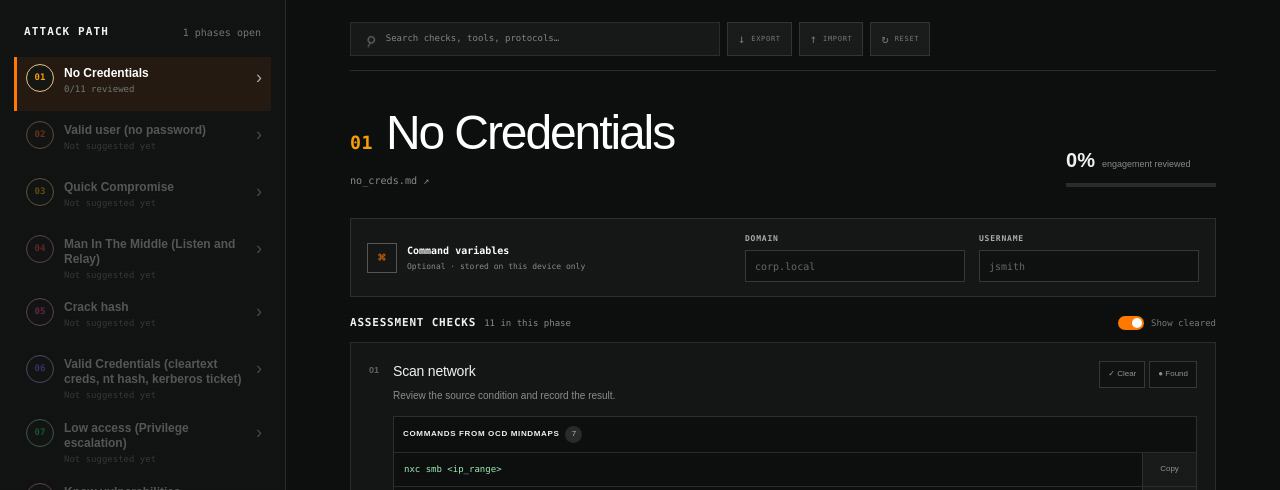
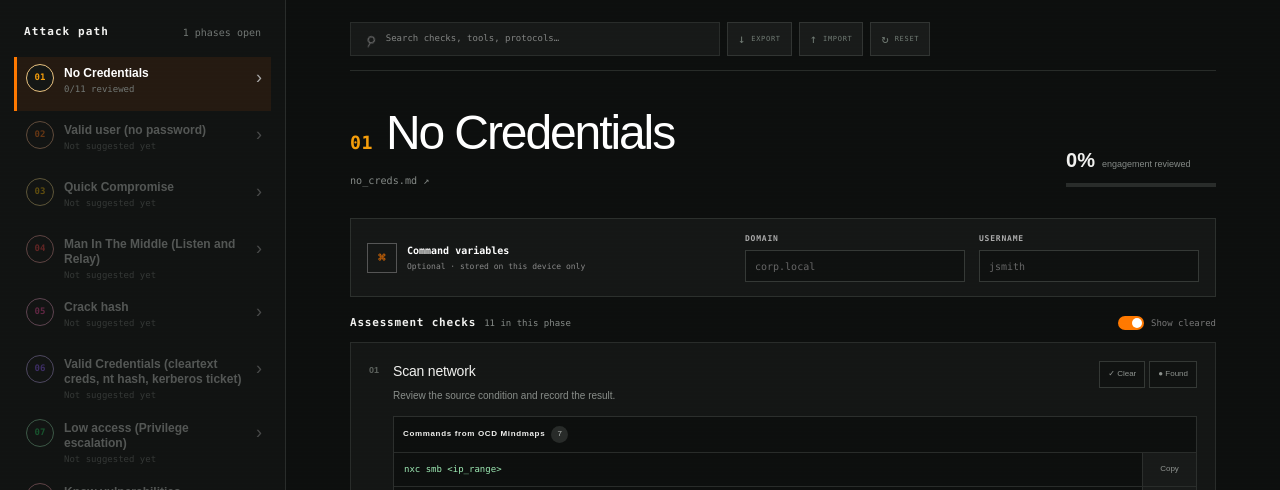
Before and after one commit to Klepvink/OCD_Pathfinder, a Next.js app: page / in a window 1280 px wide. Shown: the top 490 px of the page. Built offline with nearby package versions, Linux system fonts and the light colour scheme.

Commit message:
Removed weird uppercasing

```diff
--- a/app/globals.css
+++ b/app/globals.css
@@ -37,7 +37,7 @@ button { color: inherit; }
 .workspace { display: grid; grid-template-columns: 250px minmax(560px, 1fr) 280px; min-height: calc(100vh - 72px); }
 .sidebar { background: #fff; border-right: 1px solid var(--line); padding: 24px 14px; display: flex; flex-direction: column; }
 .sidebar-heading { padding: 0 10px 16px; display: flex; justify-content: space-between; align-items: center; }
-.sidebar-heading p { margin: 0; font-size: 11px; font-weight: 800; text-transform: uppercase; letter-spacing: 1.1px; }
+.sidebar-heading p { margin: 0; font-size: 11px; font-weight: 800; letter-spacing: 1.1px; }
 .sidebar-heading span { font-size: 10px; color: var(--muted); }
 .sidebar nav { display: grid; gap: 3px; }
 .nav-item { width: 100%; min-height: 52px; display: flex; align-items: center; gap: 10px; border: 0; background: transparent; padding: 7px 9px; cursor: pointer; text-align: left; border-left: 3px solid transparent; }
@@ -91,7 +91,7 @@ h1 { font-size: clamp(32px, 4vw, 48px); line-height: 1; letter-spacing: -2.1px;
 .next-chips button span { color: var(--chip-color); margin-left: 4px; }
 .list-toolbar { display: flex; align-items: center; justify-content: space-between; margin-bottom: 10px; }
 .list-toolbar > div { display: flex; align-items: center; gap: 8px; }
-.list-toolbar strong { font-size: 11px; text-transform: uppercase; letter-spacing: .8px; }
+.list-toolbar strong { font-size: 11px; letter-spacing: .8px; }
 .list-toolbar > div span { color: #999; font-size: 9px; }
 .toggle-label { display: flex; align-items: center; gap: 7px; color: #777; font-size: 9px; cursor: pointer; }
 .toggle-label input { display: none; }
@@ -130,7 +130,7 @@ h1 { font-size: clamp(32px, 4vw, 48px); line-height: 1; letter-spacing: -2.1px;
 .command-panel { margin-top: 13px; border: 1px solid #dedbd6; background: #f8f7f5; }
 .command-head { min-height: 36px; display: flex; justify-content: space-between; align-items: center; gap: 12px; padding: 7px 9px; border-bottom: 1px solid #e2dfda; }
 .command-head > div:first-child { display: flex; align-items: center; gap: 6px; }
-.command-head strong { font-size: 8px; text-transform: uppercase; letter-spacing: .65px; }
+.command-head strong { font-size: 8px; letter-spacing: .65px; }
 .command-head > div:first-child > span { min-width: 17px; height: 17px; border-radius: 9px; background: #e7e4df; color: #65615c; display: grid; place-items: center; font-size: 8px; }
 .tool-list { display: flex; gap: 4px; flex-wrap: wrap; justify-content: flex-end; }
 .tool-list span { background: #fff; border: 1px solid #ddd9d3; color: #5d5954; padding: 3px 5px; font-family: var(--font-geist-mono), monospace; font-size: 7px; }
@@ -151,7 +151,7 @@ h1 { font-size: clamp(32px, 4vw, 48px); line-height: 1; letter-spacing: -2.1px;
 
 .insights { border-left: 1px solid var(--line); background: #f7f6f4; padding: 28px 22px; }
 .insight-head { display: flex; justify-content: space-between; align-items: center; padding-bottom: 16px; border-bottom: 1px solid #dedbd7; }
-.insight-head span { font-size: 10px; font-weight: 800; text-transform: uppercase; letter-spacing: 1px; }
+.insight-head span { font-size: 10px; font-weight: 800; letter-spacing: 1px; }
 .insight-head strong { color: var(--orange-dark); font-size: 9px; }
 .empty-path { text-align: center; padding: 54px 18px; border-bottom: 1px solid #dedbd7; }
 .empty-path > span { width: 40px; height: 40px; display: grid; place-items: center; margin: 0 auto 14px; border: 1px solid #ccc7c1; border-radius: 50%; color: var(--orange); }
@@ -168,14 +168,14 @@ h1 { font-size: clamp(32px, 4vw, 48px); line-height: 1; letter-spacing: -2.1px;
 .path-list small { color: #999; font-size: 8px; margin-bottom: 3px; }
 .path-list strong { font-size: 10px; line-height: 1.35; }
 .legend { padding: 22px 0; border-bottom: 1px solid #dedbd7; }
-.legend h3 { margin: 0 0 13px; font-size: 10px; text-transform: uppercase; letter-spacing: .7px; }
+.legend h3 { margin: 0 0 13px; font-size: 10px; letter-spacing: .7px; }
 .legend p { display: flex; align-items: center; gap: 8px; margin: 8px 0; color: #777; font-size: 9px; }
 .legend-dot { width: 7px; height: 7px; border-radius: 50%; }
 .legend-dot.found { background: var(--orange); }
 .legend-dot.clear { background: #40a468; }
 .legend-dot.note { background: #9b8ef3; }
 .safety { margin-top: 22px; border-left: 2px solid var(--orange); padding-left: 11px; }
-.safety strong { font-size: 9px; text-transform: uppercase; letter-spacing: .7px; }
+.safety strong { font-size: 9px; letter-spacing: .7px; }
 .safety p { color: #888; font-size: 8px; line-height: 1.5; }
 
 @media (max-width: 1120px) {
```
